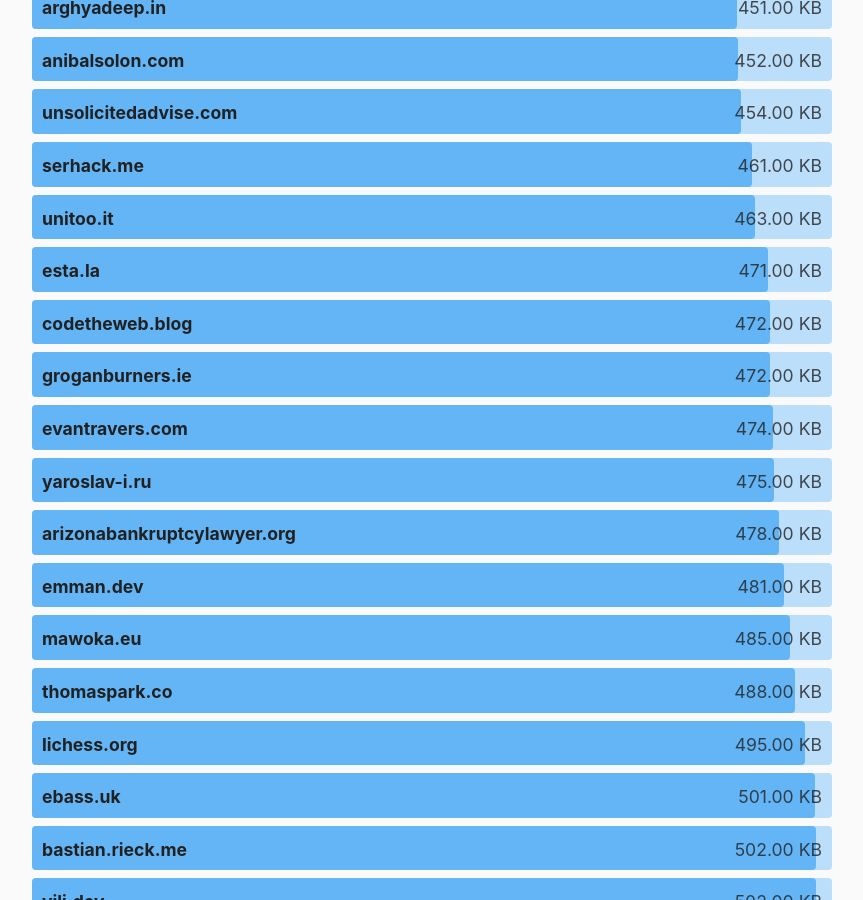
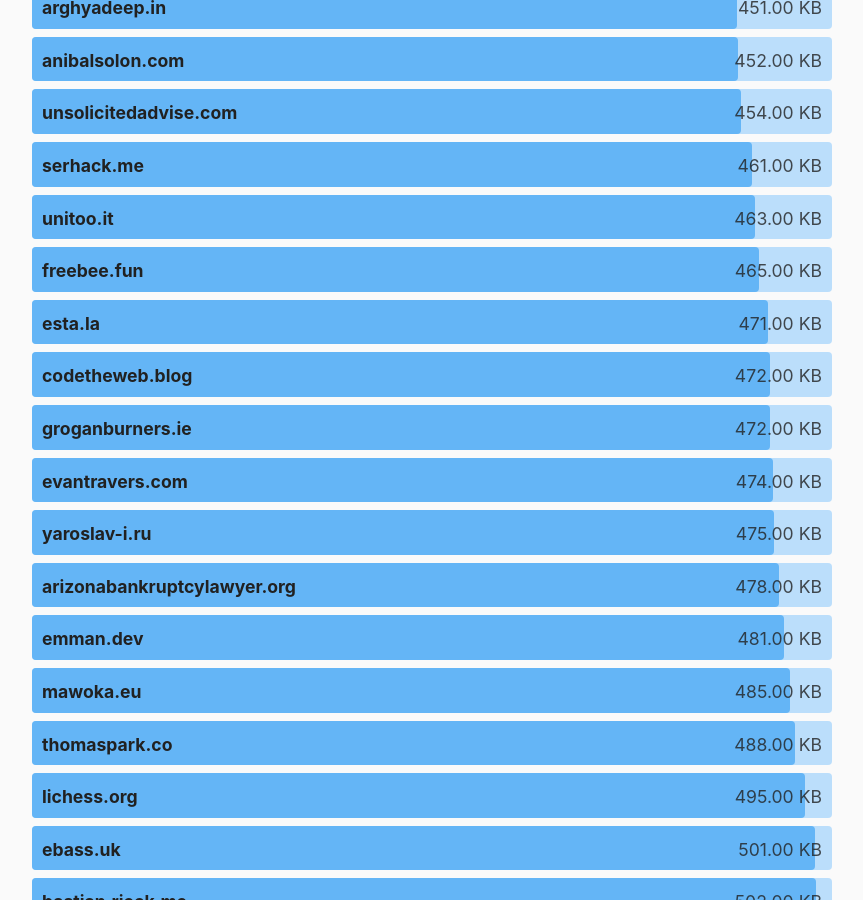
Before and after one commit to kevquirk/512kb.club, a Jekyll site: the page built from index.md, in a window 1280 px wide and 900 px high, scrolled down 32787 px. Shown: the whole window, without its empty margins (208-1071 px from the left). Built offline with Jekyll 4.4.1, drawn with Linux system fonts in a browser that asks for light colours.

Commit message:
Update sites.yml / add frano.ga

```diff
--- a/_data/sites.yml
+++ b/_data/sites.yml
@@ -1137,6 +1137,11 @@
   url: https://fossphones.com/
   size: 4.8
   last_checked: 2022-04-26
+
+- domain: freebee.fun
+  url: https://frano.ga/
+  size: 465.0
+  last_checked: 2023-05-07
 
 - domain: freebee.fun
   url: https://freebee.fun/play/
```
